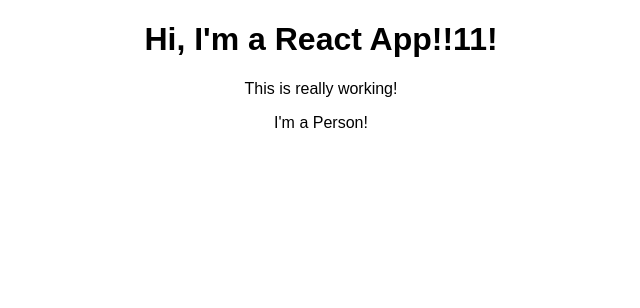
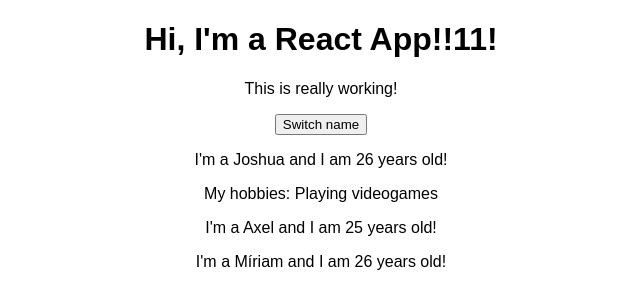
Before and after one commit to JoshMR94/react-complete-guide, a React (Create React App) app: page / in a window 1280 px wide. Shown: the top 308 px of the page, without its empty margins (319-959 px from the left). Built offline with nearby package versions, Linux system fonts and the light colour scheme.

Commit message:
State and props explained. Changing to hooks in nexts commits

```diff
--- a/src/App.js
+++ b/src/App.js
@@ -3,13 +3,38 @@
 import Person from './Person/Person.js';
 
 class App extends Component {
+    //Only for extends Component
+    state = {
+        persons: [
+            { name: "Joshua", age: 26 },
+            { name: "Axel", age: 25 },
+            { name: "Míriam", age:26 }
+        ],
+        otherState: 'some other value'
+    }
+
+    switchNameHandler = () => {
+        // console.log("Was clicked!");
+        // DONT DO THIS:this.state.persons[0].name = "Maximiliano";
+        this.setState({
+            persons: [
+                { name: "Joshuamiliano", age: 26 },
+                { name: "Axel", age: 25 },
+                { name: "Míriam", age:300 }
+            ]
+        });
+    }
+
     render() {
 
         return (
             <div className="App">
                 <h1>Hi, I'm a React App!!11!</h1>
                 <p>This is really working!</p>
-            <Person />
+                <button onClick={this.switchNameHandler}>Switch name</button>
+                <Person name={this.state.persons[0].name} age={this.state.persons[0].age}>My hobbies: Playing videogames</Person>
+                <Person name={this.state.persons[1].name} age={this.state.persons[1].age}/>
+                <Person name={this.state.persons[2].name} age={this.state.persons[2].age}/>
             </div>
         );
         //return React.createElement('div', {className: 'App'}, React.createElement('h1', null, 'Working'))
--- a/src/Person/Person.js
+++ b/src/Person/Person.js
@@ -1,7 +1,12 @@
 import React from 'react';
 
-const person = () => {
-    return <p>I'm a Person!</p>
+const Person = (props) => {
+    return (
+        <div>
+            <p>I'm a {props.name} and I am {props.age} years old!</p>
+            <p>{props.children}</p>
+        </div>
+    )
 }
 
-export default person;
+export default Person;
```
Lines whose indentation alone changed are shown as unchanged.
